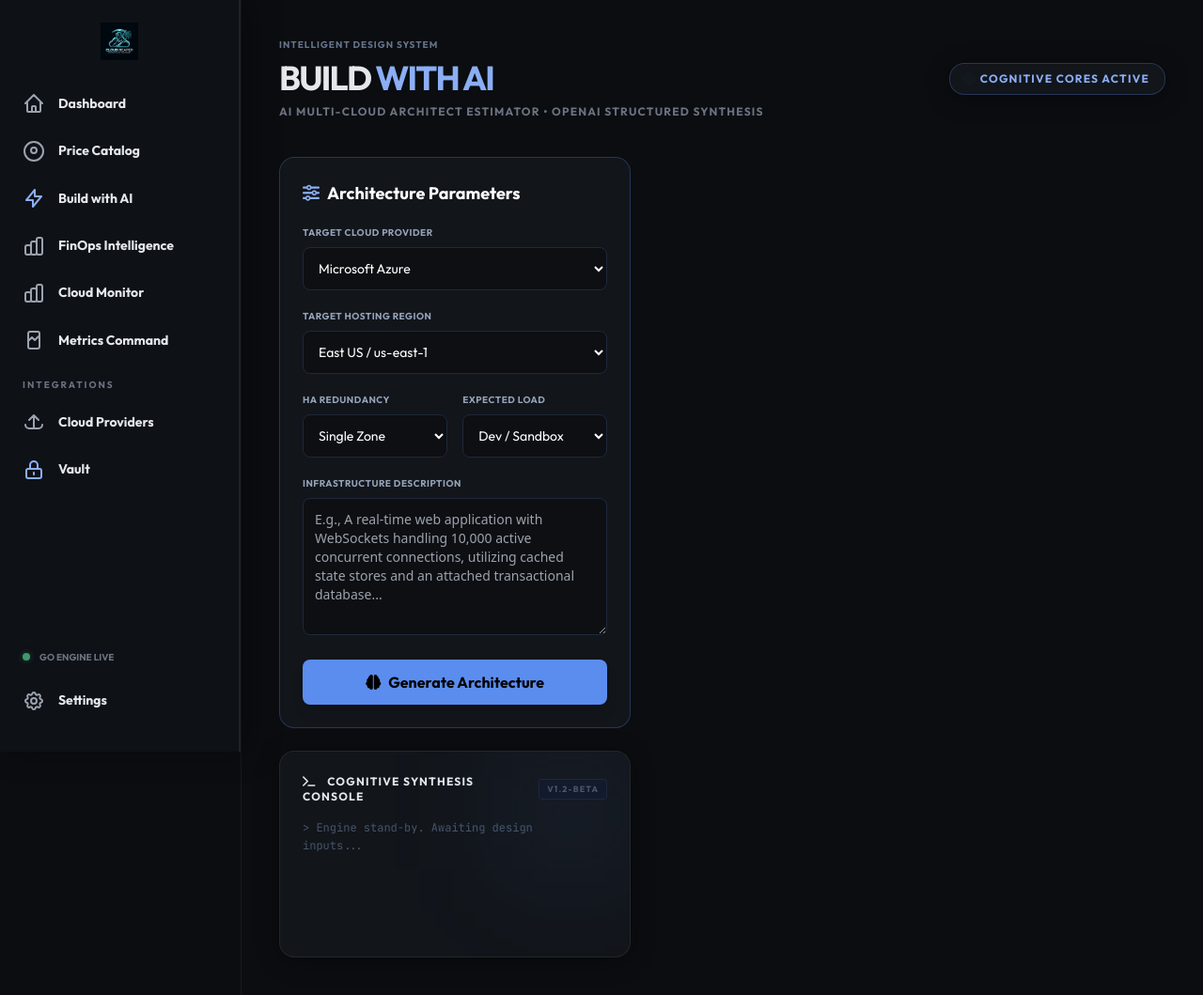
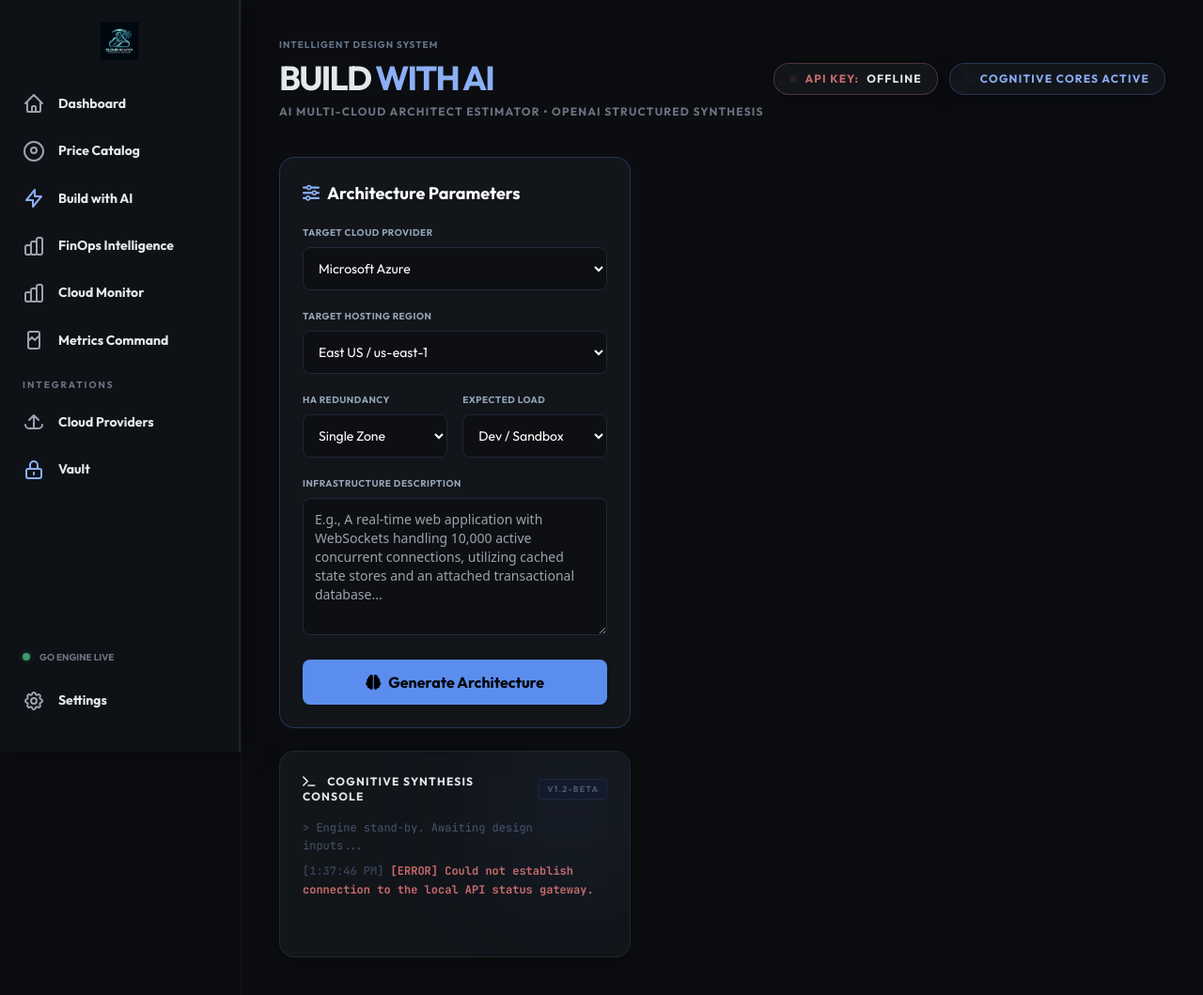
Before and after one commit to ankitrout07/Cloud-Reaper, a Python web app: template src/reaper/web/templates/build_with_ai.html in a window 1280 px wide. Shown: the whole page at 94% size. Run offline with Jinja, Linux system fonts and the light colour scheme; the template is opened without the code that fills it, so the values that code supplies are empty; some libraries are stand-ins or nearby versions.

Commit message:
Feat: Add OpenAI API key validation status check and indicator badge

```diff
--- a/src/reaper/web/templates/build_with_ai.html
+++ b/src/reaper/web/templates/build_with_ai.html
@@ -66,9 +66,15 @@
                         AI Multi-Cloud Architect Estimator • OpenAI Structured Synthesis
                     </p>
                 </div>
-                <div class="glass-card px-4 py-2 border border-cyan-500/20 text-cyan-400 font-bold tracking-widest text-xs flex items-center gap-2">
-                    <span class="w-2 h-2 rounded-full bg-cyan-400 animate-ping"></span>
-                    COGNITIVE CORES ACTIVE
+                <div class="flex items-center gap-3">
+                    <div id="api-status-badge" class="glass-card px-4 py-2 border border-slate-800 text-slate-400 font-bold tracking-widest text-xs flex items-center gap-2 transition-all duration-500">
+                        <span id="api-status-dot" class="w-2 h-2 rounded-full bg-slate-500"></span>
+                        API KEY: <span id="api-status-text">CHECKING...</span>
+                    </div>
+                    <div class="glass-card px-4 py-2 border border-cyan-500/20 text-cyan-400 font-bold tracking-widest text-xs flex items-center gap-2">
+                        <span class="w-2 h-2 rounded-full bg-cyan-400 animate-ping"></span>
+                        COGNITIVE CORES ACTIVE
+                    </div>
                 </div>
             </header>
 
@@ -368,6 +374,44 @@
             alert("Error mapping architecture payload parameters.");
         });
     }
+
+    function checkApiStatus() {
+        const badge = document.getElementById('api-status-badge');
+        const dot = document.getElementById('api-status-dot');
+        const text = document.getElementById('api-status-text');
+
+        fetch('/api/v1/architect/status')
+        .then(res => res.json())
+        .then(data => {
+            if (data.status === 'active') {
+                badge.className = "glass-card px-4 py-2 border border-emerald-500/20 text-emerald-400 font-bold tracking-widest text-xs flex items-center gap-2 transition-all duration-500 shadow-[0_0_15px_rgba(16,185,129,0.15)]";
+                dot.className = "w-2 h-2 rounded-full bg-emerald-400 animate-pulse";
+                text.innerText = "ONLINE";
+                logToTerminal("OpenAI API integration confirmed and fully validated.", "success");
+            } else if (data.status === 'invalid') {
+                badge.className = "glass-card px-4 py-2 border border-rose-500/20 text-rose-500 font-bold tracking-widest text-xs flex items-center gap-2 transition-all duration-500 shadow-[0_0_15px_rgba(239,68,68,0.15)]";
+                dot.className = "w-2 h-2 rounded-full bg-rose-500 animate-ping";
+                text.innerText = "INVALID KEY";
+                logToTerminal("OpenAI API Key rejected by OpenAI gateway. Please verify key credentials inside your root .env file.", "error");
+            } else {
+                badge.className = "glass-card px-4 py-2 border border-amber-500/20 text-amber-500 font-bold tracking-widest text-xs flex items-center gap-2 transition-all duration-500 shadow-[0_0_15px_rgba(245,158,11,0.15)]";
+                dot.className = "w-2 h-2 rounded-full bg-amber-500";
+                text.innerText = "UNCONFIGURED";
+                logToTerminal("OpenAI API Key is unconfigured. Please update OPENAI_API_KEY inside your .env configuration.", "process");
+            }
+        })
+        .catch(err => {
+            badge.className = "glass-card px-4 py-2 border border-rose-500/20 text-rose-500 font-bold tracking-widest text-xs flex items-center gap-2 transition-all duration-500";
+            dot.className = "w-2 h-2 rounded-full bg-rose-500";
+            text.innerText = "OFFLINE";
+            logToTerminal("Could not establish connection to the local API status gateway.", "error");
+        });
+    }
+
+    // Call on load
+    window.addEventListener('DOMContentLoaded', () => {
+        checkApiStatus();
+    });
     </script>
 </body>
 </html>
```
Also changed, not shown: src/reaper/engine/architect.py (+19 -0 lines), src/reaper/web/app.py (+7 -0 lines).
